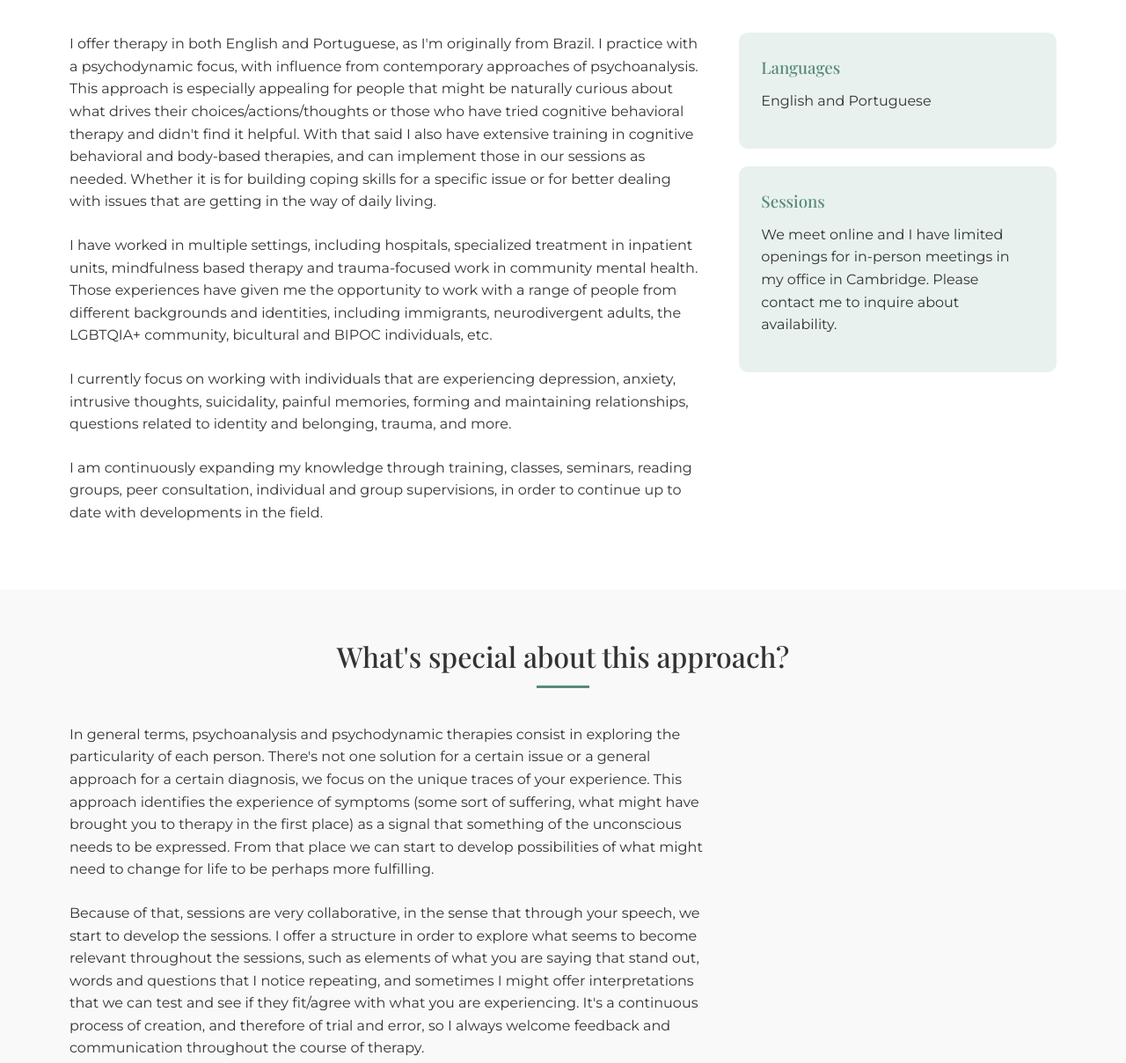
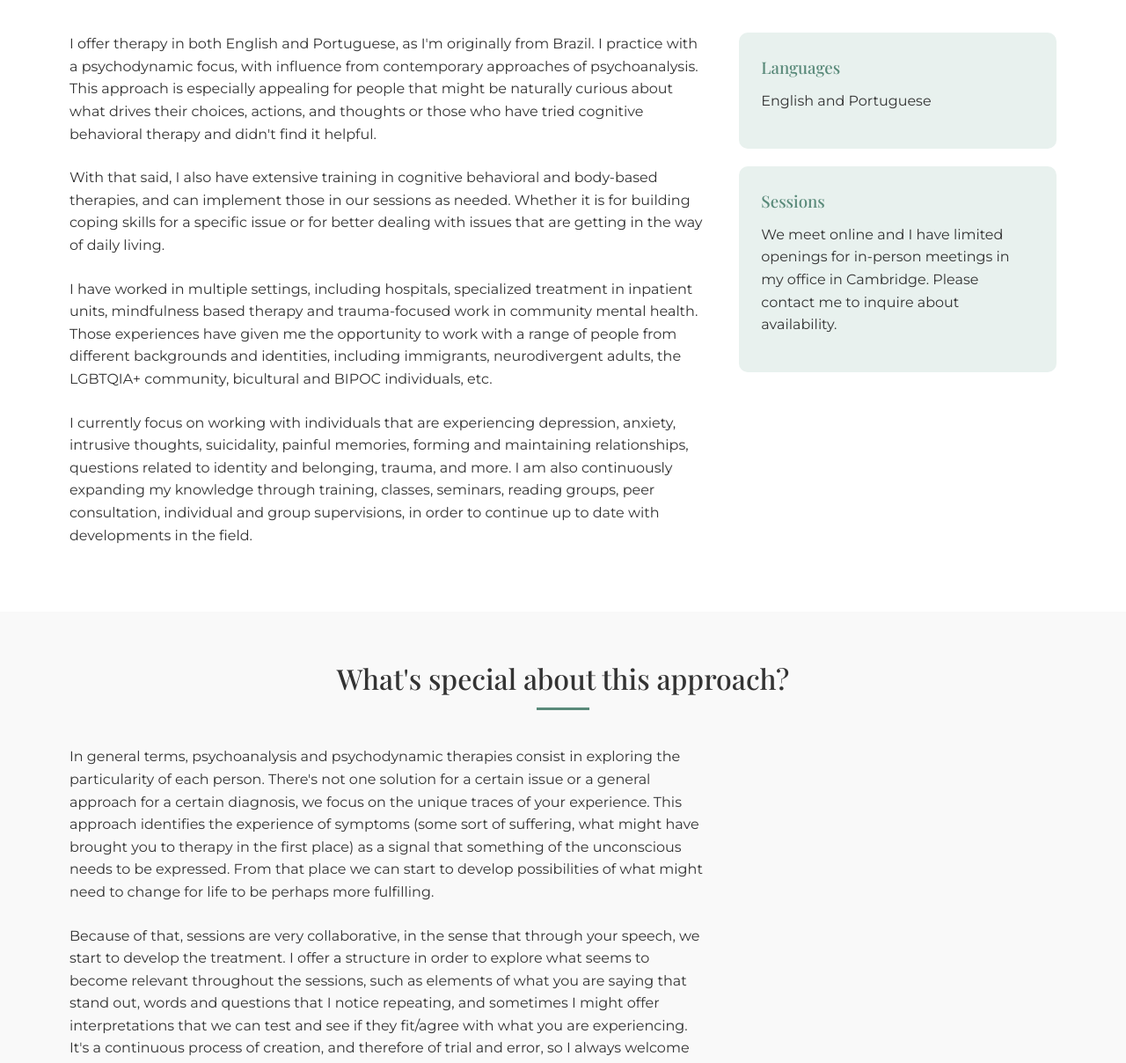
Before and after one commit to fgrecoq/personal_website, a plain HTML site: page index.html in a window 1280 px wide. Shown: the part 745-1953 px from the top of the page at 88% size. Drawn offline with nearby package versions, Linux system fonts and the light colour scheme.

Commit message:
Update index.html

```diff
--- a/index.html
+++ b/index.html
@@ -54,10 +54,10 @@
                 <h2 class="section-title">About My Practice</h2>
                 <div class="about-content">
                     <div class="about-text">
-                        <p>I offer therapy in both English and Portuguese, as I'm originally from Brazil. I practice with a psychodynamic focus, with influence from contemporary approaches of psychoanalysis. This approach is especially appealing for people that might be naturally curious about what drives their choices/actions/thoughts or those who have tried cognitive behavioral therapy and didn't find it helpful. With that said I also have extensive training in cognitive behavioral and body-based therapies, and can implement those in our sessions as needed. Whether it is for building coping skills for a specific issue or for better dealing with issues that are getting in the way of daily living.</p>
+                        <p>I offer therapy in both English and Portuguese, as I'm originally from Brazil. I practice with a psychodynamic focus, with influence from contemporary approaches of psychoanalysis. This approach is especially appealing for people that might be naturally curious about what drives their choices, actions, and thoughts or those who have tried cognitive behavioral therapy and didn't find it helpful.</p>
+                        <p>With that said, I also have extensive training in cognitive behavioral and body-based therapies, and can implement those in our sessions as needed. Whether it is for building coping skills for a specific issue or for better dealing with issues that are getting in the way of daily living.</p>
                         <p>I have worked in multiple settings, including hospitals, specialized treatment in inpatient units, mindfulness based therapy and trauma-focused work in community mental health. Those experiences have given me the opportunity to work with a range of people from different backgrounds and identities, including immigrants, neurodivergent adults, the LGBTQIA+ community, bicultural and BIPOC individuals, etc.</p>
-                        <p>I currently focus on working with individuals that are experiencing depression, anxiety, intrusive thoughts, suicidality, painful memories, forming and maintaining relationships, questions related to identity and belonging, trauma, and more.</p>
-                        <p>I am continuously expanding my knowledge through training, classes, seminars, reading groups, peer consultation, individual and group supervisions, in order to continue up to date with developments in the field.</p>
+                        <p>I currently focus on working with individuals that are experiencing depression, anxiety, intrusive thoughts, suicidality, painful memories, forming and maintaining relationships, questions related to identity and belonging, trauma, and more. I am also continuously expanding my knowledge through training, classes, seminars, reading groups, peer consultation, individual and group supervisions, in order to continue up to date with developments in the field.</p>
                     </div>
                     <div class="about-info">
                         <div class="info-card">
@@ -80,7 +80,7 @@
               <div class="about-content">
                   <div class="about-text">
                       <p>In general terms, psychoanalysis and psychodynamic therapies consist in exploring the particularity of each person. There's not one solution for a certain issue or a general approach for a certain diagnosis, we focus on the unique traces of your experience. This approach identifies the experience of symptoms (some sort of suffering, what might have brought you to therapy in the first place) as a signal that something of the unconscious needs to be expressed. From that place we can start to develop possibilities of what might need to change for life to be perhaps more fulfilling. </p>
-                      <p>Because of that, sessions are very collaborative, in the sense that through your speech, we start to develop the sessions. I offer a structure in order to explore what seems to become relevant throughout the sessions, such as elements of what you are saying that stand out, words and questions that I notice repeating, and sometimes I might offer interpretations that we can test and see if they fit/agree with what you are experiencing. It's a continuous process of creation, and therefore of trial and error, so I always welcome feedback and communication throughout the course of therapy.</p>
+                      <p>Because of that, sessions are very collaborative, in the sense that through your speech, we start to develop the treatment. I offer a structure in order to explore what seems to become relevant throughout the sessions, such as elements of what you are saying that stand out, words and questions that I notice repeating, and sometimes I might offer interpretations that we can test and see if they fit/agree with what you are experiencing. It's a continuous process of creation, and therefore of trial and error, so I always welcome feedback and communication throughout the course of therapy.</p>
                   </div>
               </div>
           </div>
```
